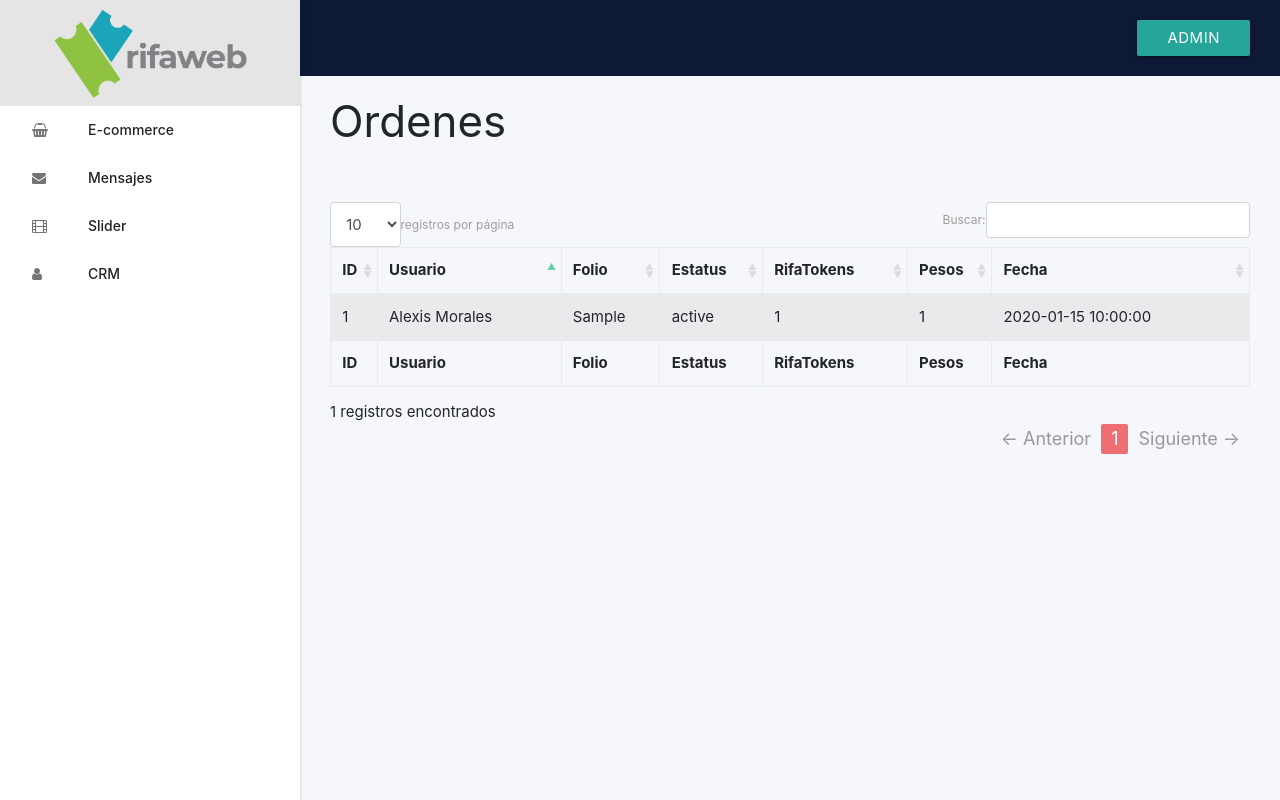
After one commit to DarthAlx/RifaWeb2.0, a Laravel app: page /RifaWeb/ordenes in a window 1280 px wide. The commit adds this page. Run offline with Laravel 8, Linux system fonts and the light colour scheme; a user stored in the database is signed in; data comes from the database, SQL or seed files in the repository; tables that the repository leaves empty hold one stand-in row (values such as "Sample post"); settings files or empty folders that the repository lacks are supplied; some libraries are stand-ins or nearby versions.

Commit message:
Ordenes, perfil-ordenes

```diff
--- a/app/Http/Controllers/OrdenController.php
+++ b/app/Http/Controllers/OrdenController.php
@@ -217,7 +217,7 @@ class OrdenController extends Controller
              $operacion->rt = $rt;
              $operacion->pesos = Cart::total(2,'.',',')-$rt;
              $operacion->tipo ="Compra";
-             $operacion->fecha = date_create(date("Y-m-d"));
+             $operacion->fecha = date_create(date("Y-m-d H:i:s"));
              $operacion->save();
 
 
--- a/css/shop.css
+++ b/css/shop.css
@@ -86,7 +86,7 @@
   border-color: #6997b6;
   color: #6997b6;
 }
-.productsmain .product-inner .product-info .product-content  #price {
+.productsmain .product-inner .product-info .product-content  .botonprecio .btn {
 
   color: #5e5e5e;
   font-weight: bold;
--- /dev/null
+++ b/resources/views/admin/ordenes.blade.php
@@ -0,0 +1,138 @@
+@extends('templates.admin')
+@section('header')
+<link rel="stylesheet" href="{{ url('js/data-tables/DT_bootstrap.css') }}" />
+@endsection
+@section('pagecontent')
+<div class=" main">
+	<div class="container-fluid">
+		<div class="row">
+			<div class="col-md-6">
+				<h3 class="">Ordenes</h3>
+			</div>
+
+		</div>
+		<div class="row">
+			<div class="col-md-12">
+				@include('snip.notificaciones')
+			</div>
+		</div>
+		<p>&nbsp;</p>
+
+
+		<div class="row">
+			<div class="col-md-12">
+				<div class="adv-table table-responsive">
+			  <table class="display table table-bordered table-striped table-hover" id="dynamic-table">
+			  <thead>
+			  	<tr>
+			      	<th class="sorting">ID</th>
+					<th class="sorting_desc">Usuario</th>
+			      	<th>Folio</th>
+			      	<th>Estatus</th>
+			      	<th>RifaTokens</th>
+					<th>Pesos</th>
+			      	<th>Fecha</th>
+
+			  	</tr>
+			  </thead>
+			  <tbody>
+			  	@if($ordenes)
+			  		@foreach($ordenes as $orden)
+
+						<tr style="cursor: pointer;" class="modal-trigger " href="#orden{{$orden->id}}">
+							<td>{{$orden->order_id}}</td>
+							<td>{{$orden->user->name}}</td>
+							<td>{{$orden->folio}}</td>
+							<td>{{$orden->status}}</td>
+							<td>{{$orden->operacion->rt}}</td>
+							<td>{{$orden->operacion->pesos}}</td>
+							<td>{{$orden->operacion->fecha}}</td>
+						</tr>
+					@endforeach
+				@else
+					<tr style="cursor: pointer;">
+						<td></td>
+						<td></td>
+						<td></td>
+						<td></td>
+						<td></td>
+						<td></td>
+						<td></td>
+					</tr>
+
+				@endif
+
+
+
+
+			  </tbody>
+			  <tfoot>
+			  	<tr>
+			      	<th class="sorting">ID</th>
+					<th class="sorting_desc">Usuario</th>
+			      	<th>Folio</th>
+			      	<th>Estatus</th>
+			      	<th>RifaTokens</th>
+					<th>Pesos</th>
+			      	<th>Fecha</th>
+			  	</tr>
+			  </tfoot>
+			  </table>
+
+			  </div>
+			</div>
+
+		</div>
+
+
+
+	</div>
+</div>
+
+
+
+@if($ordenes)
+@foreach($ordenes as $orden)
+<!-- Modal Structure -->
+  <div id="orden{{$orden->id}}" class="modal">
+    <div class="modal-content">
+      <h4>Orden ({{$orden->order_id}})</h4>
+      <h5>Rifas</h5>
+
+      <ul class="collapsible" data-collapsible="accordion" style="margin-bottom: 0;">
+			@foreach($orden->items as $item)
+              <li>
+                <div class="collapsible-header"><div class="left">{{$item->producto}} </div><div class="right"><i class="fa fa-ticket" aria-hidden="true"></i>{{$item->cantidad}}</div></div>
+                <div class="collapsible-body"><span># {{str_replace("t", "", $item->boletos)}}</span></div>
+              </li>
+            @endforeach
+
+            </ul>
+
+    </div>
+    <div class="modal-footer">
+    	<a href="#!" class="modal-action modal-close waves-effect waves-green btn">Cerrar</a> &nbsp;
+    </div>
+  </div>
+
+  @endforeach
+@endif
+
+
+
+@endsection
+
+@section('scripts')
+<script type="text/javascript" language="javascript" src="{{ url('js/advanced-datatable/js/jquery.dataTables.js') }}"></script>
+<script type="text/javascript" src="{{ url('js/data-tables/DT_bootstrap.js') }}"></script>
+<!--dynamic table initialization -->
+<script src="{{ url('js/dynamic_table_init.js') }}"></script>
+<script>
+	$(document).ready(function() {
+		$('.table tr th:first-child').removeClass('sorting_desc');
+		$('.table tr th:first-child').addClass('sorting');
+		$('.table tr th:nth-child(2)').addClass('sorting_asc');
+	});
+
+</script>
+@endsection
--- a/resources/views/inicio2.blade.php
+++ b/resources/views/inicio2.blade.php
@@ -13,7 +13,7 @@
             @if($slide->tipo=="Producto")
 
 
-            <div class="slider-item" style="background: url('{{url('/img/bgslide')}}/{{rand(1, 6)}}.jpg'); background-size: cover;">
+            <div class="slider-item" style="background: url('{{url('/img/bgslide')}}/{{rand(2, 6)}}.jpg'); background-size: cover;">
               <div class="container"  style="position: relative !important;">
                 <div class="row">
 
--- a/resources/views/templates/admin.blade.php
+++ b/resources/views/templates/admin.blade.php
@@ -26,7 +26,7 @@
                         <div class="collapsible-body">
                           <ul>
                             <li><a href="{{url('/productos')}}">Productos</a></li>
-                            <li><a href="#!">Ordenes</a></li>
+                            <li><a href="{{url('/ordenes')}}">Ordenes</a></li>
                             <li><a href="{{url('/catalogos')}}">Catálogos</a></li>
                             <li><a href="{{url('/loterias')}}">Loterías</a></li>
                           </ul>
--- a/resources/views/templates/default.blade.php
+++ b/resources/views/templates/default.blade.php
@@ -81,7 +81,7 @@
 
                       <li><a class="dropdown-button" href="#!" data-activates="dropdown1">MI CUENTA</a></li>
                       <li><a href="#" class="tooltipped" data-position="bottom" data-delay="50" data-tooltip="Tus RifaTokens"><i class="fa fa-circle-o-notch" style="font-size: inherit;"></i>{{$usuario->rt}}</a></li>
-                      <li><a href="{{url('/carrito')}}"><i class="fa fa-shopping-cart" aria-hidden="true"></i>  @if (Cart::content()->count()>0) ${{Cart::total(2,'.',',')}} - <i class="fa fa-circle-o-notch" style="font-size: inherit;"></i>{{Cart::total(2,'.',',')*10}} @endif</a></li>
+                      <li><a href="{{url('/carrito')}}"><i class="fa fa-shopping-cart" aria-hidden="true"></i>  @if (Cart::content()->count()>0) ${{Cart::total(2,'.',',')}} @endif</a></li>
                       @endif
                     </ul>
 
@@ -91,7 +91,7 @@
                       @else
                       <li><a class="dropdown-button" href="#!" data-activates="dropdown0">MI CUENTA</a></li>
                       <li><a href="#" class="tooltipped" data-position="bottom" data-delay="50" data-tooltip="Tus RifaTokens"><i class="fa fa-circle-o-notch" style="font-size: inherit;"></i>{{$usuario->rt}}</a></li>
-                      <li><a href="{{url('/carrito')}}">CARRITO <i class="fa fa-shopping-cart right" aria-hidden="true"></i> @if (Cart::content()->count()>0) ({{Cart::content()->count()}}) @endif</a></li>
+                      <li><a href="{{url('/carrito')}}">CARRITO <i class="fa fa-shopping-cart right" aria-hidden="true"></i> @if (Cart::content()->count()>0) ${{Cart::total(2,'.',',')}} @endif</a></li>
 
                       <li><a href="{{url('/canjear')}}">CANJEAR <i class="fa fa-qrcode right" aria-hidden="true"></i></a></li>
                       @endif
--- a/routes/web.php
+++ b/routes/web.php
@@ -241,6 +241,14 @@ Route::group(['middleware' => 'admin'], function(){
 		}
 
 	});
+
+	Route::get('/ordenes', function () {
+		$ordenes=App\Orden::all();
+	    return view('admin.ordenes', ['ordenes'=>$ordenes]);
+	});
+
+
+
 	Route::post('cambiar-contrasena', 'UserController@changepass');
 
 	Route::delete('eliminar-usuario', 'UserController@destroy');
```
Also changed, not shown: resources/views/admin/usuarios.blade.php (+6 -1 lines), resources/views/catalogo.blade.php (+9 -6 lines), resources/views/perfil.blade.php (+8 -16 lines), img/bgslide/1.jpg (deleted).
